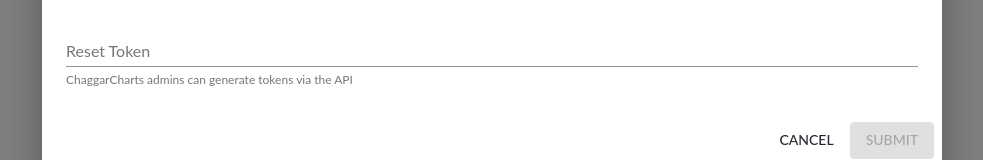
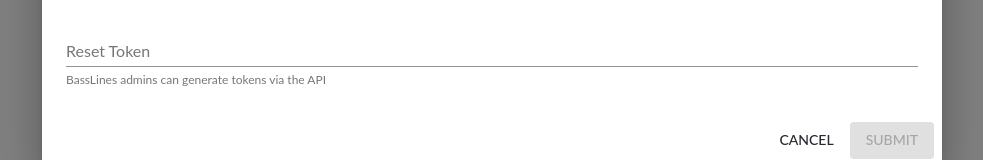
Before and after one commit to alex-johnson24/basslines, a React app in the folder BassLines.Web/: page /login in a window 1280 px wide. Both pictures are taken after a click on the link "Forgot password?". Shown: the part 457-617 px from the top of the page, without its empty margins (148-1131 px from the left). Built offline with nearby package versions, Linux system fonts and the light colour scheme; the HTML template or start-up script is replaced by a standard one.

Commit message:
basslines go live

```diff
--- a/BassLines.Web/src/data/callWrapper.ts
+++ b/BassLines.Web/src/data/callWrapper.ts
@@ -19,7 +19,7 @@ const call = <T extends BaseAPI>(api: ApiConstructor<T>): T => {
   return new api(
     new Configuration({
       fetchApi: Fetch.fetch,
-      basePath: window.__BASENAME__ === "/" ? "https://localhost:5001" : "https://alexanderdev.com/chaggarcharts",
+      basePath: window.__BASENAME__ === "/" ? "https://localhost:5001" : "https://basslines.co/",
       middleware: [unauthenticatedResponseHandlerMiddleware],
     })
   );
--- a/BassLines.Web/src/index.tsx
+++ b/BassLines.Web/src/index.tsx
@@ -54,7 +54,7 @@ const App = (props: AppProps) => {
 
 ReactDOM.render(
   <BrowserRouter basename={basename}>
-    <App appName="ChaggarCharts" version={version} basename={basename} />
+    <App appName="BassLines" version={version} basename={basename} />
   </BrowserRouter>,
   document.getElementById("mountNode")
 );
--- a/BassLines.Web/src/routes/login/ResetPasswordDialog.tsx
+++ b/BassLines.Web/src/routes/login/ResetPasswordDialog.tsx
@@ -133,7 +133,7 @@ const ResetPasswordDialog = (props: IProps) => {
                   const val = e.target?.value;
                   setResetToken(val);
                 }}
-                helperText="ChaggarCharts admins can generate tokens via the API"
+                helperText="BassLines admins can generate tokens via the API"
               />
             </Grid>
           </Grid>
--- a/BassLines.Web/webpack.config.js
+++ b/BassLines.Web/webpack.config.js
@@ -61,7 +61,7 @@ module.exports = (env, argv) => {
     },
     plugins: [
       new HtmlWebpackPlugin({
-        baseUrl: argv.mode === "development" ? "/" : "/chaggarcharts/",
+        baseUrl: "/",
         template: "index.ejs",
         version: argv.mode === "development" ? devVersion : prodVersion,
       }),
```
Also changed, not shown: BassLines.Web/index.ejs, 2 other files (tests, documents, lock files or other folders).
